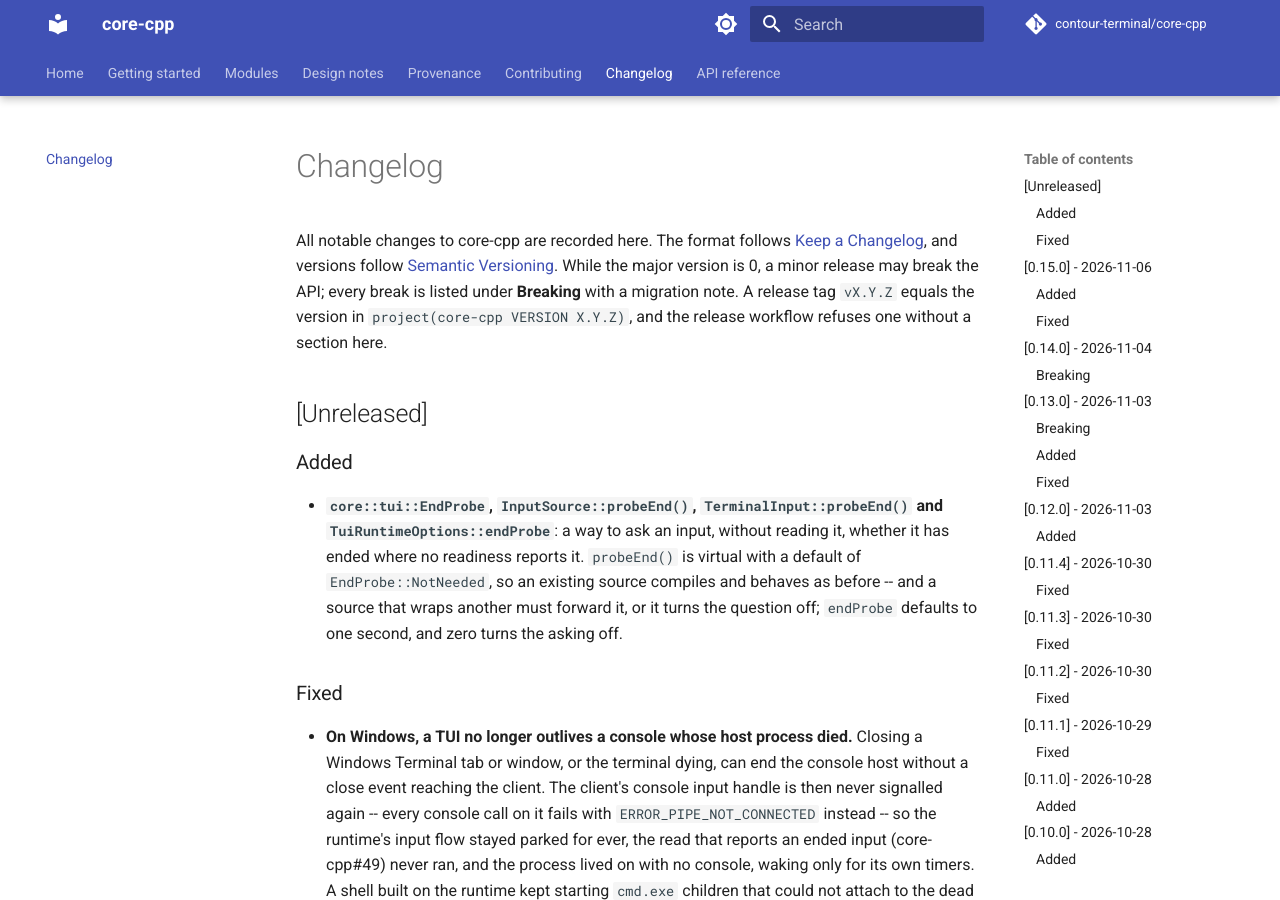
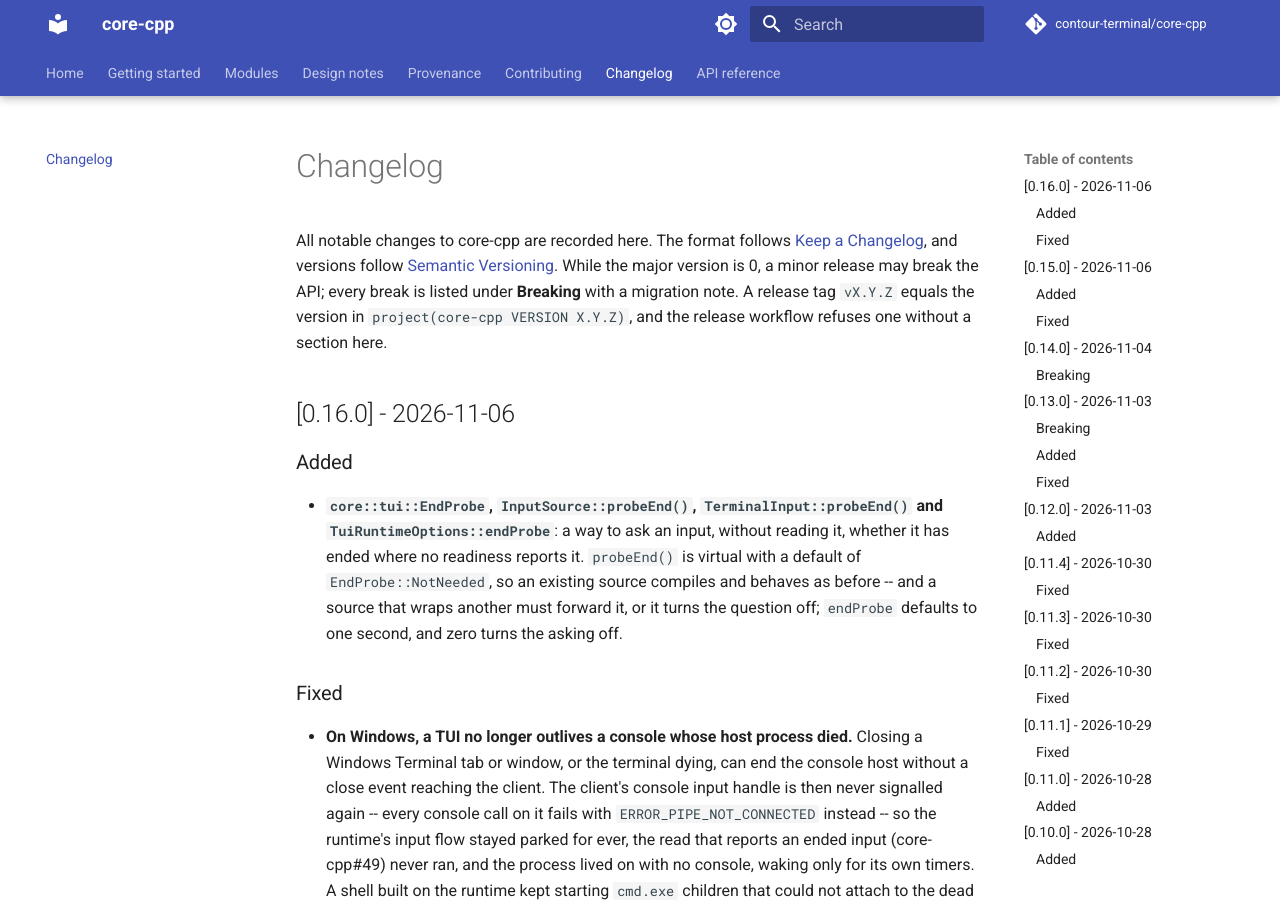
Before and after one commit to contour-terminal/core-cpp, an MkDocs documentation site: the page built from docs/changelog.md, in a window 1280 px wide and 900 px high. Built offline with MkDocs 1.6.1 and Material for MkDocs 9.7.7, drawn with Linux system fonts in a browser that asks for light colours; comment, search, counter and statistics services are not loaded.

Commit message:
Release 0.16.0
Signed-off-by: Christian Parpart <christian@parpart.family>

````diff
--- a/CHANGELOG.md
+++ b/CHANGELOG.md
@@ -7,7 +7,7 @@
 release tag `vX.Y.Z` equals the version in `project(core-cpp VERSION X.Y.Z)`, and the release
 workflow refuses one without a section here.
 
-## [Unreleased]
+## [0.16.0] - 2026-11-06
 
 ### Added
 
--- a/CMakeLists.txt
+++ b/CMakeLists.txt
@@ -3,7 +3,7 @@
 
 # The version literal is the source of truth; a release tag must equal it.
 project(core-cpp
-    VERSION 0.15.0
+    VERSION 0.16.0
     DESCRIPTION "Shared C++23 foundation libraries of the Contour Terminal projects"
     HOMEPAGE_URL "https://github.com/contour-terminal/core-cpp"
     LANGUAGES CXX)
--- a/docs/getting-started/cpm.md
+++ b/docs/getting-started/cpm.md
@@ -9,7 +9,7 @@
 CPMAddPackage(
     NAME core-cpp
     GITHUB_REPOSITORY contour-terminal/core-cpp
-    GIT_TAG v0.15.0
+    GIT_TAG v0.16.0
     SYSTEM YES              # core-cpp headers never trip your -Werror
     EXCLUDE_FROM_ALL YES    # build only what you link
     OPTIONS "CORE_CPP_WITH_TUI ON" "CORE_CPP_WITH_TLS OFF")
--- a/docs/getting-started/install.md
+++ b/docs/getting-started/install.md
@@ -67,7 +67,7 @@
 ```
 
 ```cmake
-CPMAddPackage(NAME core-cpp GITHUB_REPOSITORY contour-terminal/core-cpp GIT_TAG v0.15.0
+CPMAddPackage(NAME core-cpp GITHUB_REPOSITORY contour-terminal/core-cpp GIT_TAG v0.16.0
               OPTIONS "CORE_CPP_INSTALL ON")
 ```
 
````
Also changed, not shown: README.md (+2 -2 lines).
